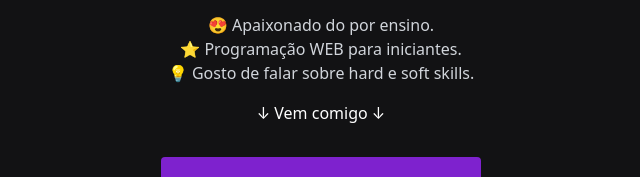
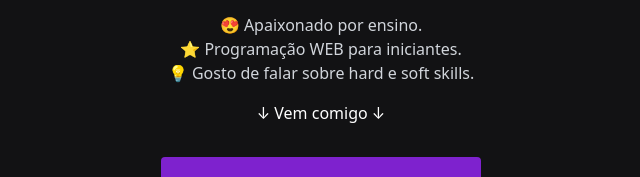
Before and after one commit to maykbrito/maykbrito.dev-v1, a website: page index.html in a window 1280 px wide. Shown: the part 188-365 px from the top of the page, 319-959 px from the left. Drawn offline with Linux system fonts and the light colour scheme.

Commit message:
fixed: wrongly typed paragraph
It was repeatedly typed two 'DO DO'

```diff
--- a/index.html
+++ b/index.html
@@ -19,7 +19,7 @@
       <main class="mx-auto pb-8">
         <h1 class="text-2xl text-center mb-1 text-gray-100">Mayk Brito</h1>
         <p class="mb-4 text-gray-500 text-sm text-center">@maykbrito</p>
-        <p class="mb-4 text-gray-300 text-center">😍 Apaixonado do por ensino. <br>⭐️ Programação WEB para iniciantes. <br>💡 Gosto de falar sobre hard e soft skills.</p>
+        <p class="mb-4 text-gray-300 text-center">😍 Apaixonado por ensino. <br>⭐️ Programação WEB para iniciantes. <br>💡 Gosto de falar sobre hard e soft skills.</p>
         <p class="mb-8 text-white text-center">↓ Vem comigo ↓</p>
         <a
           target="_blank"
```
